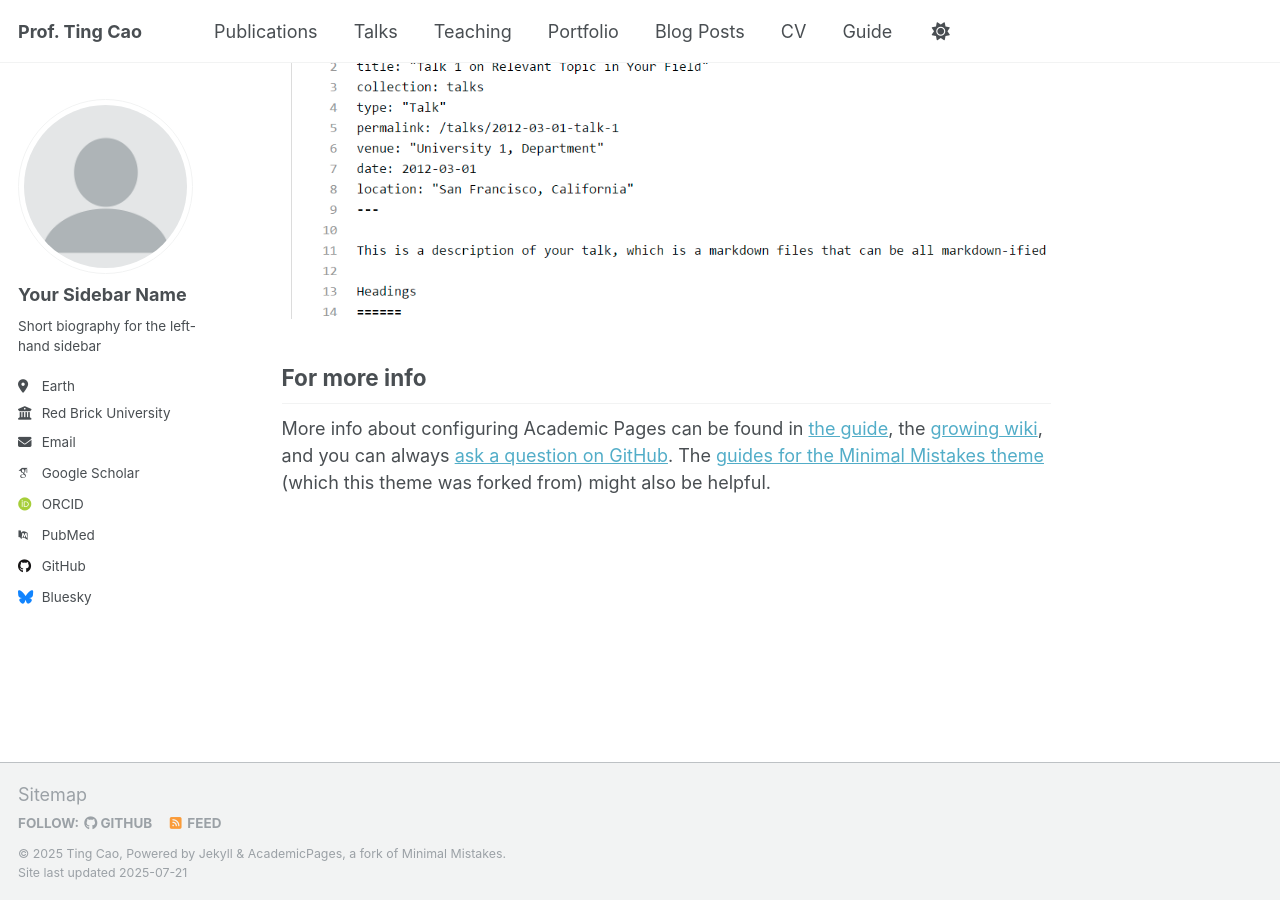
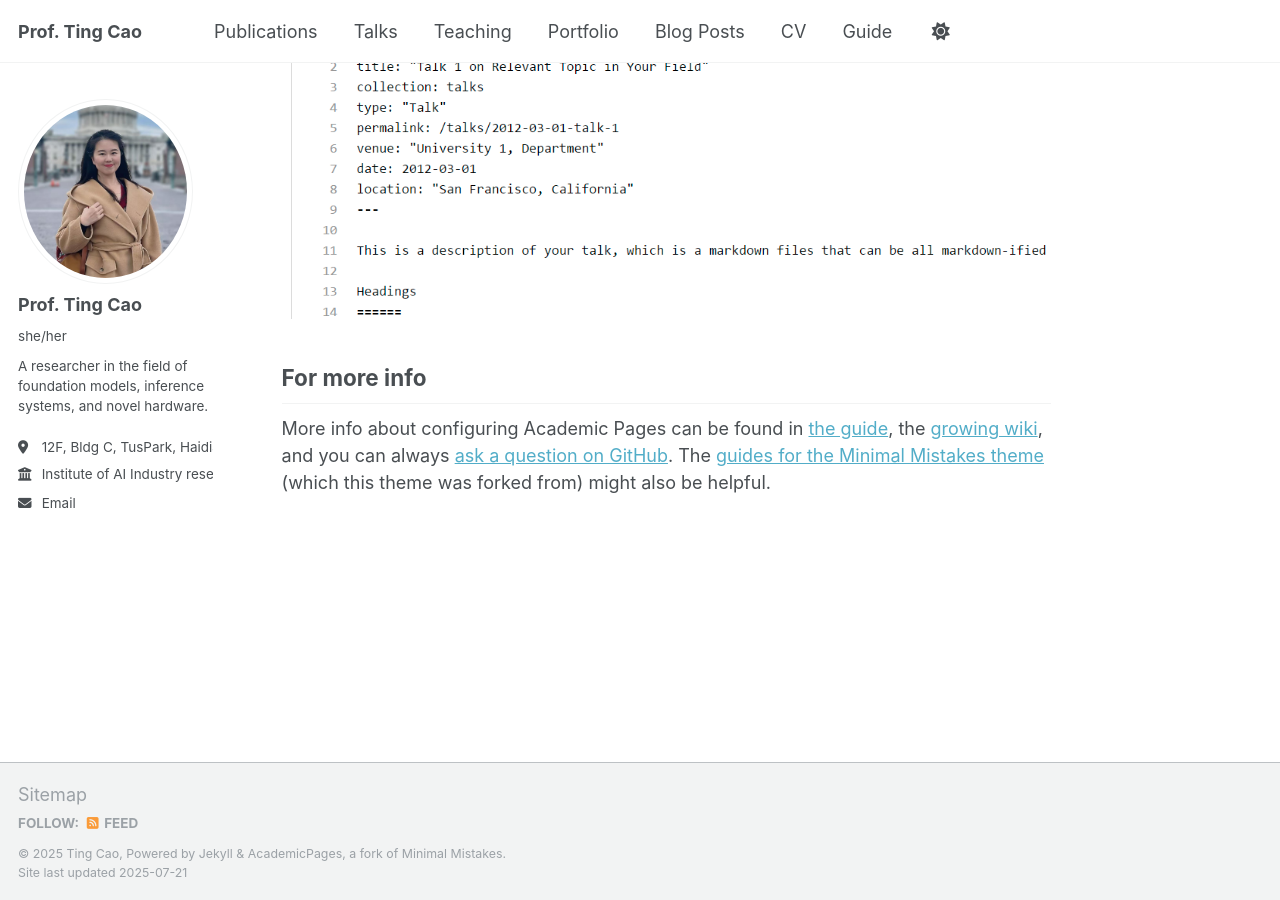
Before and after one commit to tingcao952/tingcao952.github.io, a Jekyll site: the page built from _pages/about.md, in a window 1280 px wide and 900 px high, scrolled down 2880 px. Built offline with Jekyll 4.4.1, drawn with Linux system fonts in a browser that asks for light colours; some web fonts are replaced; a script that is not in the unit is left out.

Commit message:
initial configs.

```diff
--- a/_config.yml
+++ b/_config.yml
@@ -22,60 +22,60 @@ repository               : "tingcao952/tingcao952.github.io"
 #               Additional customization can be done by editing /_includes/author-profile.html
 author:
   # Biographic information
-  avatar           : "profile.png"
-  name             : "Your Sidebar Name"
-  pronouns         : # example: "she/her"
-  bio              : "Short biography for the left-hand sidebar"
-  location         : "Earth"
-  employer         : "Red Brick University"
+  avatar           : "bio-tingcao.jpg"
+  name             : "Prof. Ting Cao"
+  pronouns         : "she/her"
+  bio              : "A researcher in the field of foundation models, inference systems, and novel hardware."
+  location         : "12F, Bldg C, TusPark, Haidian District, Beijing, China"
+  employer         : "Institute of AI Industry research, Tsinghua University"
   uri              : # URL
-  email            : "none@example.org"
+  email            : "tingcao@mail.tsinghua.edu.cn"
 
-  # Academic websites
-  academia         : # URL
-  arxiv            : # URL - Update with the correct link to your profile
-  googlescholar    : "https://scholar.google.com/citations?user=PS_CX0AAAAAJ"
-  impactstory      : # URL
-  orcid            : "http://orcid.org/yourorcidurl"
-  semantic         : # URL
-  pubmed           : "https://www.ncbi.nlm.nih.gov/pubmed/?term=john+snow"
-  researchgate     : # URL
-  scopus           : # URL
+  # # Academic websites
+  # academia         : # URL
+  # arxiv            : # URL - Update with the correct link to your profile
+  # googlescholar    : "https://scholar.google.com/citations?user=PS_CX0AAAAAJ"
+  # impactstory      : # URL
+  # orcid            : "http://orcid.org/yourorcidurl"
+  # semantic         : # URL
+  # pubmed           : "https://www.ncbi.nlm.nih.gov/pubmed/?term=john+snow"
+  # researchgate     : # URL
+  # scopus           : # URL
 
-  # Repositories and software development
-  bitbucket        : # Username - Update with your username on the site
-  codepen          : # Username
-  dribbble         : # Username
-  github           : "academicpages"
-  kaggle           : # Username
-  stackoverflow    : # User number or user number and name (i.e., use "1" or "1/jeff-atwood")
+  # # Repositories and software development
+  # bitbucket        : # Username - Update with your username on the site
+  # codepen          : # Username
+  # dribbble         : # Username
+  # github           : "academicpages"
+  # kaggle           : # Username
+  # stackoverflow    : # User number or user number and name (i.e., use "1" or "1/jeff-atwood")
 
-  # Social media
-  artstation       : # Username
-  bluesky          : "bsky.app" # Replace this with you Bluesky username
-  facebook         : # Username
-  flickr           : # Username
-  foursquare       : # Username
-  goodreads        : # Username
-  google_plus      : # Username
-  keybase          : # Username
-  instagram        : # Username
-  lastfm           : # Username
-  linkedin         : # Username
-  mastodon         : # URL
-  medium           : # URL
-  pinterest        : # Username
-  soundcloud       : # Username
-  steam            : # Username
-  telegram         : # URL
-  tumblr           : # Username
-  twitter          : # Username for X / Twitter
-  vine             : # Username
-  weibo            : # Username
-  wikipedia        : # Username
-  xing             : # Username
-  youtube          : # Username
-  zhihu            : # Username
+  # # Social media
+  # artstation       : # Username
+  # bluesky          : "bsky.app" # Replace this with you Bluesky username
+  # facebook         : # Username
+  # flickr           : # Username
+  # foursquare       : # Username
+  # goodreads        : # Username
+  # google_plus      : # Username
+  # keybase          : # Username
+  # instagram        : # Username
+  # lastfm           : # Username
+  # linkedin         : # Username
+  # mastodon         : # URL
+  # medium           : # URL
+  # pinterest        : # Username
+  # soundcloud       : # Username
+  # steam            : # Username
+  # telegram         : # URL
+  # tumblr           : # Username
+  # twitter          : # Username for X / Twitter
+  # vine             : # Username
+  # weibo            : # Username
+  # wikipedia        : # Username
+  # xing             : # Username
+  # youtube          : # Username
+  # zhihu            : # Username
 
 # Publication Category - The following the list of publication categories and their headings
 publication_category:
```
Also changed, not shown: images/bio-tingcao.jpg (added).
